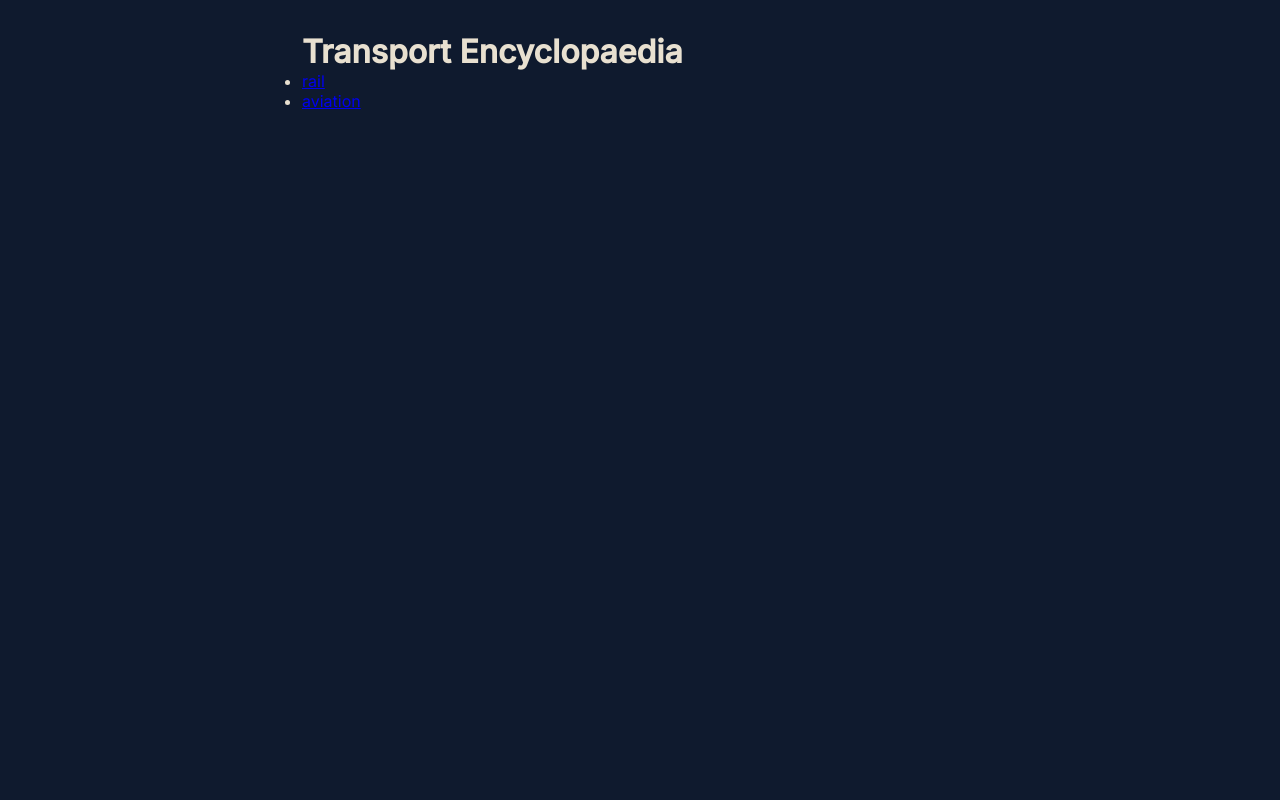
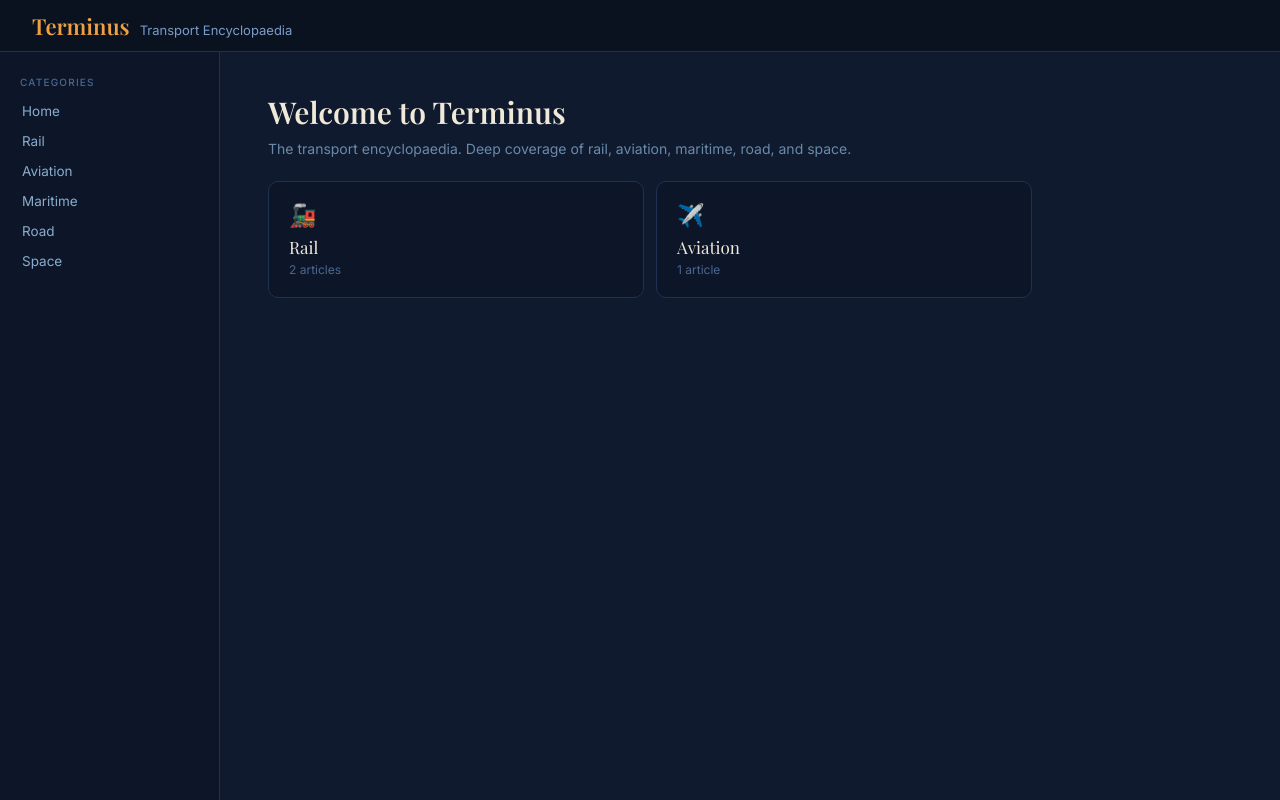
Before and after one commit to timmywantsanegg/transport-wiki, a React (Create React App) app: page / in a window 1280 px wide. Built offline with nearby package versions, Linux system fonts and the light colour scheme; the HTML template or start-up script is replaced by a standard one.

Commit message:
Add styling

```diff
--- a/src/App.jsx
+++ b/src/App.jsx
@@ -1,16 +1,40 @@
-import { BrowserRouter, Routes, Route } from 'react-router-dom';
+import { BrowserRouter, Routes, Route, Link } from 'react-router-dom';
 import ArticlePage from './components/ArticlePage';
 import CategoryPage from './components/CategoryPage';
 import Home from './components/Home';
 
+const categories = [
+  { slug: 'rail', label: 'Rail' },
+  { slug: 'aviation', label: 'Aviation' },
+  { slug: 'maritime', label: 'Maritime' },
+  { slug: 'road', label: 'Road' },
+  { slug: 'space', label: 'Space' },
+];
+
 function App() {
   return (
     <BrowserRouter>
-      <Routes>
-        <Route path="/" element={<Home />} />
-        <Route path="/:category" element={<CategoryPage />} />
-        <Route path="/:category/:slug" element={<ArticlePage />} />
-      </Routes>
+      <div className="header">
+        <Link to="/" className="wordmark">
+          Terminus<span>Transport Encyclopaedia</span>
+        </Link>
+      </div>
+      <div className="layout">
+        <div className="sidebar">
+          <div className="sidebar-label">Categories</div>
+          <Link to="/" className="sidebar-item">Home</Link>
+          {categories.map(cat => (
+            <Link to={`/${cat.slug}`} className="sidebar-item" key={cat.slug}>
+              {cat.label}
+            </Link>
+          ))}
+        </div>
+        <Routes>
+          <Route path="/" element={<Home />} />
+          <Route path="/:category" element={<CategoryPage />} />
+          <Route path="/:category/:slug" element={<ArticlePage />} />
+        </Routes>
+      </div>
     </BrowserRouter>
   );
 }
--- a/src/components/ArticlePage.jsx
+++ b/src/components/ArticlePage.jsx
@@ -1,7 +1,8 @@
 import { useEffect, useState } from 'react';
-import { useParams } from 'react-router-dom';
+import { Link, useParams } from 'react-router-dom';
 import ReactMarkdown from 'react-markdown';
 import remarkGfm from 'remark-gfm';
+import manifest from '../data/manifest.json';
 
 function ArticlePage() {
   const { category, slug } = useParams();
@@ -9,14 +10,16 @@ function ArticlePage() {
   const [title, setTitle] = useState('');
   const [loading, setLoading] = useState(true);
 
+  const meta = manifest.find(a => a.slug === `${category}/${slug}`);
+
   useEffect(() => {
+    setLoading(true);
     fetch(`/content/${category}/${slug}.md`)
       .then(res => {
         if (!res.ok) throw new Error('Article not found');
         return res.text();
       })
       .then(text => {
-        // Strip frontmatter and grab title
         const titleMatch = text.match(/^title:\s*(.+)$/m);
         if (titleMatch) setTitle(titleMatch[1]);
         const body = text.replace(/^---[\s\S]*?---/, '').trim();
@@ -29,12 +32,35 @@ function ArticlePage() {
       });
   }, [category, slug]);
 
-  if (loading) return <p>Loading...</p>;
+  if (loading) return <div className="main"><p className="prose">Loading...</p></div>;
 
   return (
-    <div style={{ maxWidth: '740px', margin: '0 auto', padding: '2rem' }}>
-      <h1>{title}</h1>
-      <ReactMarkdown remarkPlugins={[remarkGfm]}>{content}</ReactMarkdown>
+    <div className="main">
+      <div className="breadcrumb">
+        <Link to="/">Home</Link>
+        <span className="sep">›</span>
+        <Link to={`/${category}`} style={{ textTransform: 'capitalize' }}>{category}</Link>
+        <span className="sep">›</span>
+        {title}
+      </div>
+
+      <h1 className="article-title">{title}</h1>
+
+      {meta && (
+        <div className="article-meta">
+          <span style={{ textTransform: 'capitalize' }}>{category}</span>
+        </div>
+      )}
+
+      {meta && meta.tags && meta.tags.map(tag => (
+        <span className="tag" key={tag}>{tag}</span>
+      ))}
+
+      <hr className="divider" />
+
+      <div className="prose">
+        <ReactMarkdown remarkPlugins={[remarkGfm]}>{content}</ReactMarkdown>
+      </div>
     </div>
   );
 }
--- a/src/components/CategoryPage.jsx
+++ b/src/components/CategoryPage.jsx
@@ -6,15 +6,29 @@ function CategoryPage() {
   const articles = manifest.filter(a => a.category === category);
 
   return (
-    <div style={{ maxWidth: '740px', margin: '0 auto', padding: '2rem' }}>
-      <h1>{category}</h1>
-      <ul>
+    <div className="main">
+      <div className="breadcrumb">
+        <Link to="/">Home</Link>
+        <span className="sep">›</span>
+        {category}
+      </div>
+
+      <h1 className="page-title" style={{ textTransform: 'capitalize' }}>{category}</h1>
+      <p className="page-sub">{articles.length} article{articles.length !== 1 ? 's' : ''}</p>
+
+      <hr className="divider" />
+
+      <div className="prose">
         {articles.map(a => (
-          <li key={a.slug}>
-            <Link to={`/${a.slug}`}>{a.title}</Link>
-          </li>
+          <p key={a.slug}>
+            <Link to={`/${a.slug}`} style={{ color: '#f0e8d8', fontFamily: 'Playfair Display, serif', fontSize: '18px', textDecoration: 'none' }}>
+              {a.title}
+            </Link>
+            <br />
+            <span style={{ color: '#8aaccc', fontSize: '14px' }}>{a.excerpt}</span>
+          </p>
         ))}
-      </ul>
+      </div>
     </div>
   );
 }
--- a/src/components/Home.jsx
+++ b/src/components/Home.jsx
@@ -1,19 +1,37 @@
 import { Link } from 'react-router-dom';
 import manifest from '../data/manifest.json';
+
+const categoryMeta = {
+  rail: { icon: '🚂', label: 'Rail' },
+  aviation: { icon: '✈️', label: 'Aviation' },
+  maritime: { icon: '🚢', label: 'Maritime' },
+  road: { icon: '🚗', label: 'Road' },
+  space: { icon: '🚀', label: 'Space' },
+};
 
 function Home() {
   const categories = [...new Set(manifest.map(a => a.category))];
 
   return (
-    <div style={{ maxWidth: '740px', margin: '0 auto', padding: '2rem' }}>
-      <h1>Transport Encyclopaedia</h1>
-      <ul>
-        {categories.map(cat => (
-          <li key={cat}>
-            <Link to={`/${cat}`}>{cat}</Link>
-          </li>
-        ))}
-      </ul>
+    <div className="main">
+      <h1 className="page-title">Welcome to Terminus</h1>
+      <p className="page-sub">
+        The transport encyclopaedia. Deep coverage of rail, aviation, maritime, road, and space.
+      </p>
+
+      <div className="cat-grid">
+        {categories.map(cat => {
+          const count = manifest.filter(a => a.category === cat).length;
+          const meta = categoryMeta[cat] || { icon: '📄', label: cat };
+          return (
+            <Link to={`/${cat}`} className="cat-card" key={cat}>
+              <div style={{ fontSize: '22px' }}>{meta.icon}</div>
+              <div className="cat-name">{meta.label}</div>
+              <div className="cat-count">{count} article{count !== 1 ? 's' : ''}</div>
+            </Link>
+          );
+        })}
+      </div>
     </div>
   );
 }
```
